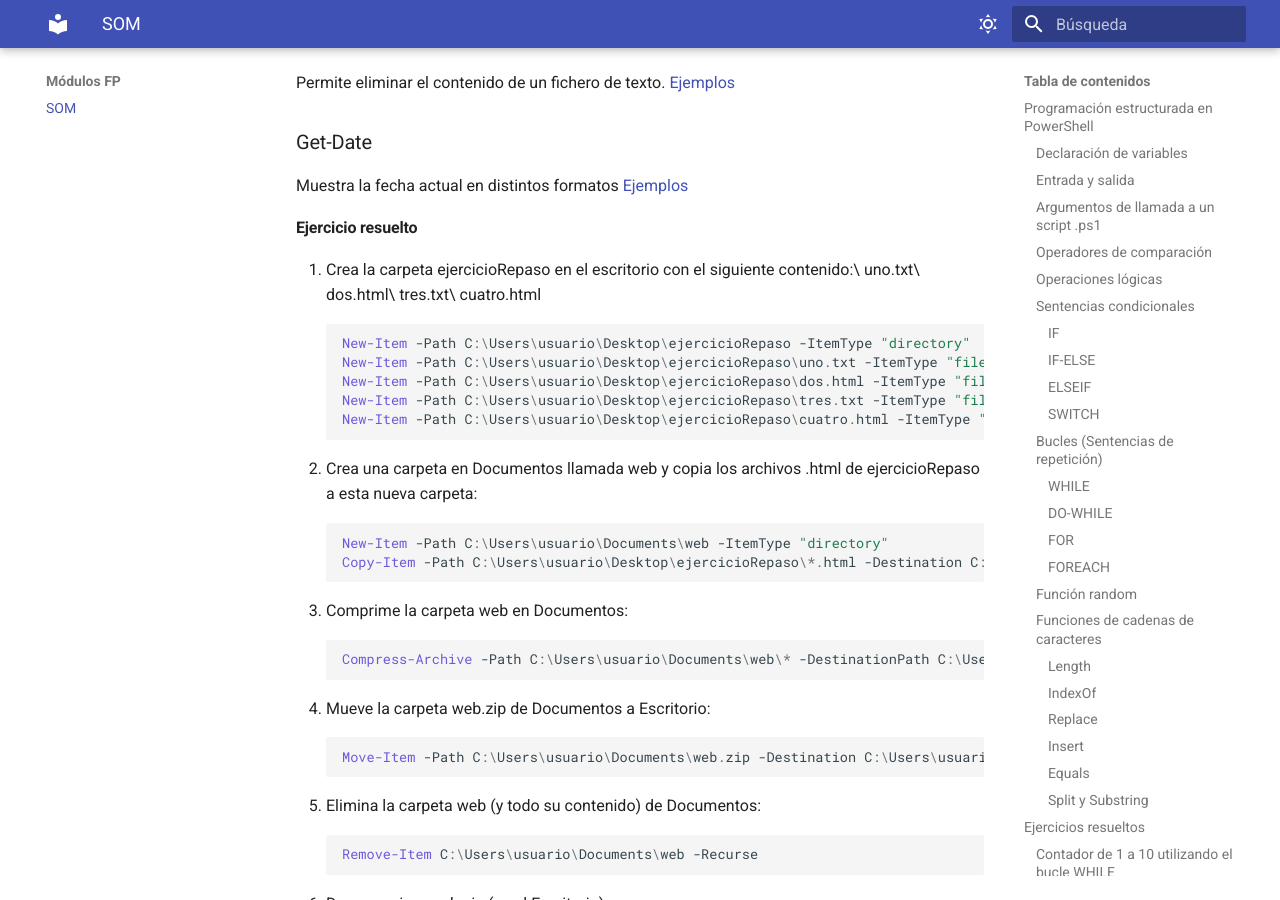
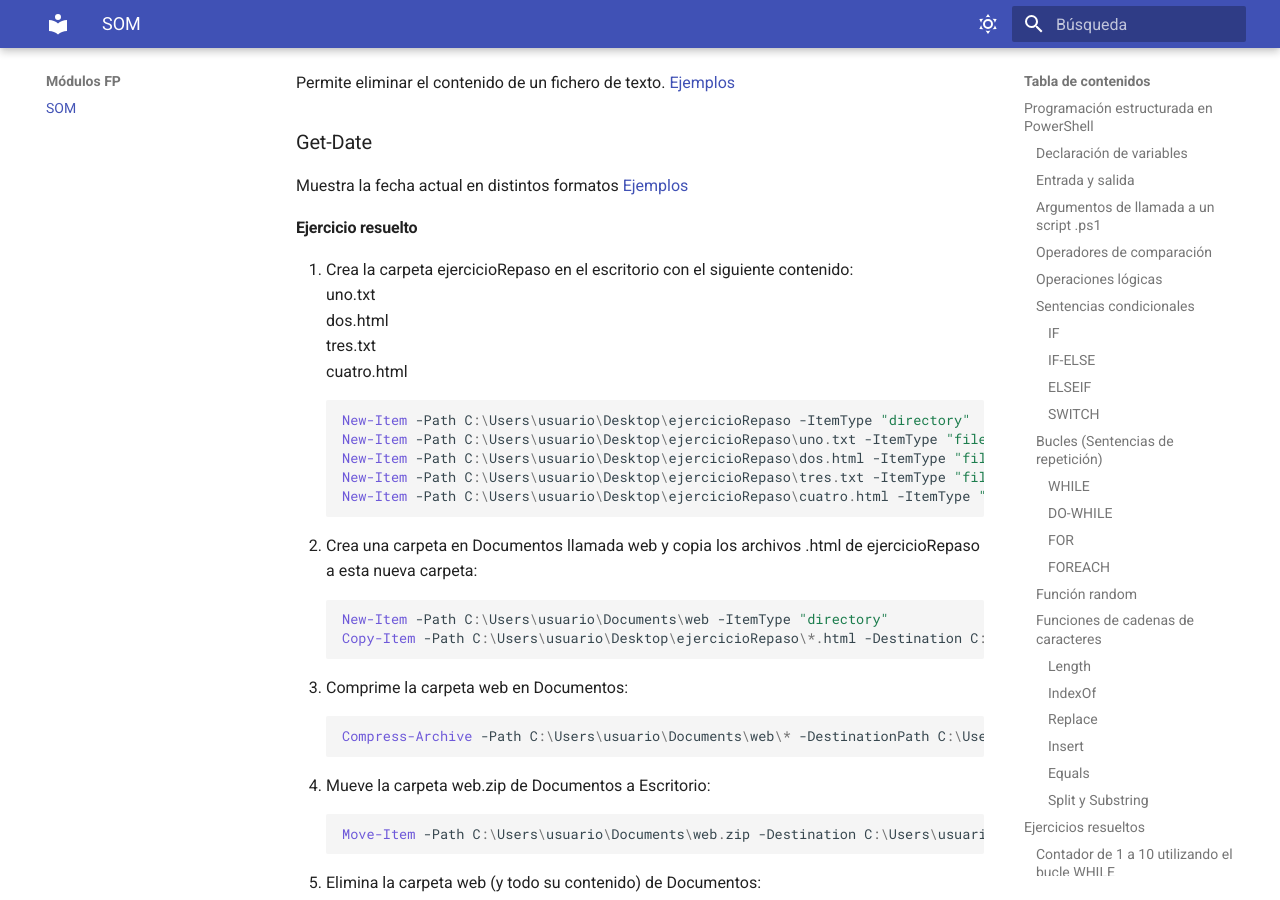
Before and after one commit to fernandoalvarezfp/fernandoalvarezfp.github.io, an MkDocs documentation site: the page built from docs/SOM.md, in a window 1280 px wide and 900 px high, scrolled down 12693 px. Built offline with MkDocs 1.6.1 and Material for MkDocs 9.7.7, drawn with Linux system fonts in a browser that asks for light colours.

Commit message:
Update SOM.md

````diff
--- a/docs/SOM.md
+++ b/docs/SOM.md
@@ -556,10 +556,10 @@ Muestra la fecha actual en distintos formatos
 [Ejemplos](https://docs.microsoft.com/en-us/powershell/module/microsoft.powershell.utility/get-date?view=powershell-7.2)
 
 #### Ejercicio resuelto
-1. Crea la carpeta ejercicioRepaso en el escritorio con el siguiente contenido:\
-uno.txt\
-dos.html\
-tres.txt\
+1. Crea la carpeta ejercicioRepaso en el escritorio con el siguiente contenido:
+uno.txt
+dos.html
+tres.txt
 cuatro.html
 ```ps1
 New-Item -Path C:\Users\usuario\Desktop\ejercicioRepaso -ItemType "directory"
````
